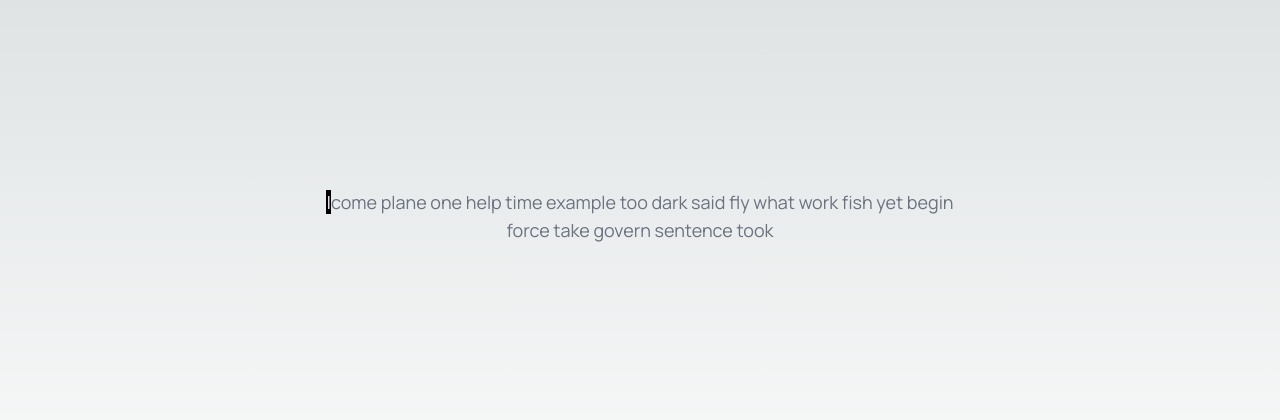
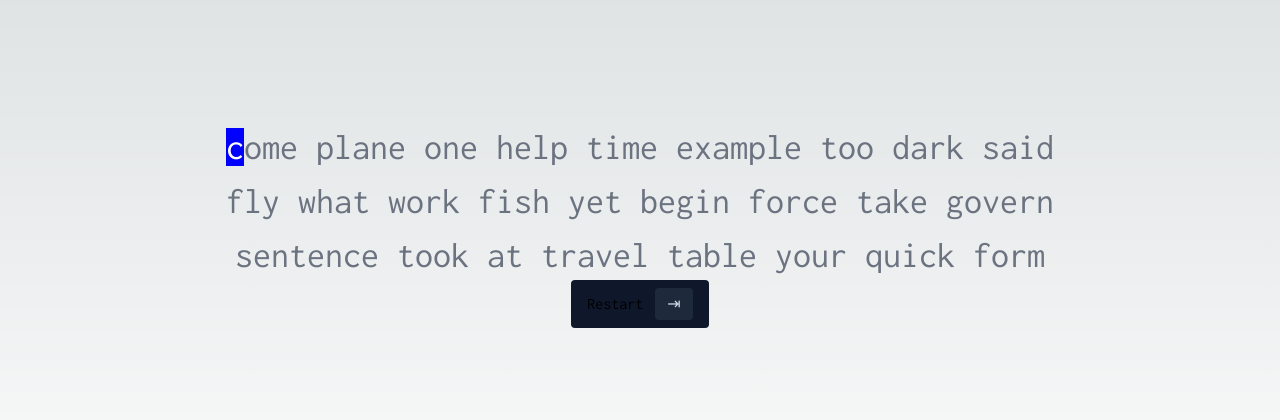
Before and after one commit to NoahLloyd/typing, a Next.js app: page / in a window 1280 px wide. Shown: the part 184-604 px from the top of the page. Built offline with nearby package versions, Linux system fonts and the light colour scheme.

Commit message:
works and looks a lot better and added replays

```diff
--- a/src/app/layout.tsx
+++ b/src/app/layout.tsx
@@ -1,8 +1,8 @@
 import type { Metadata } from "next";
-import { Manrope } from "next/font/google";
+import { Inconsolata } from "next/font/google";
 import "./globals.css";
 
-const manrope = Manrope({ subsets: ["latin"] });
+const inconsolata = Inconsolata({ subsets: ["latin"] });
 
 export const metadata: Metadata = {
   title: "Typing",
@@ -16,7 +16,7 @@ export default function RootLayout({
 }>) {
   return (
     <html lang="en">
-      <body className={manrope.className}>{children}</body>
+      <body className={inconsolata.className}>{children}</body>
     </html>
   );
 }
--- a/src/app/typingtest/Results.tsx
+++ b/src/app/typingtest/Results.tsx
@@ -4,14 +4,40 @@ import React from "react";
 interface ResultsProps {
   speed: number;
   accuracy: number;
+  onReplay: () => void; // Add this line
 }
 
-const Results: React.FC<ResultsProps> = ({ speed, accuracy }) => {
+const Results: React.FC<ResultsProps> = ({ speed, accuracy, onReplay }) => {
+  React.useEffect(() => {
+    const handleKeyPress = (event: KeyboardEvent) => {
+      if (event.key === "r" || event.key === "R") {
+        onReplay();
+      }
+    };
+
+    window.addEventListener("keypress", handleKeyPress);
+
+    // Cleanup the event listener when the component unmounts
+    return () => {
+      window.removeEventListener("keypress", handleKeyPress);
+    };
+  }, [onReplay]); // Ensure the effect runs again if onReplay changes
+
   return (
     <div className="flex flex-col items-center justify-center">
       <h1 className="text-3xl font-bold mb-4">Results</h1>
       <p className="text-xl">Words per minute: {speed}</p>
       <p className="text-xl">Accuracy: {accuracy}%</p>
+      <div className="flex items-center justify-center bg-slate-900 py-2 px-4 my-4 rounded">
+        <button onClick={onReplay} className="mr-3 ">
+          Replay
+        </button>
+        <div className=" bg-slate-800 font-light rounded py-1 px-3">
+          <button onClick={onReplay} className="text-slate-300">
+            R
+          </button>
+        </div>
+      </div>
     </div>
   );
 };
--- a/src/app/typingtest/TestContainer.tsx
+++ b/src/app/typingtest/TestContainer.tsx
@@ -5,16 +5,14 @@ import TextDisplay from "./TextDisplay";
 import Results from "./Results";
 import { calculateTypingSpeed, calculateAccuracy } from "./typingStats";
 import { generateText } from "./textGenerator";
+import { reconstructUserInput } from "./keystrokeUtils";
 
 const TestContainer: React.FC = () => {
   const [keystrokes, setKeystrokes] = useState<
     Array<{ key: string; timestamp: Date }>
   >([]);
-  const [testStarted, setTestStarted] = useState<boolean>(false);
   const [testEnded, setTestEnded] = useState<boolean>(false);
   const [textToType, setTextToType] = useState<string>("");
-  const [startTime, setStartTime] = useState<Date | null>(null);
-  const [endTime, setEndTime] = useState<Date | null>(null);
 
   useEffect(() => {
     const fetchText = async () => {
@@ -27,12 +25,8 @@ const TestContainer: React.FC = () => {
 
   useEffect(() => {
     const handleKeyDown = (event: KeyboardEvent) => {
-      if (!testStarted) {
-        setTestStarted(true);
-        setStartTime(new Date());
-      }
+      // Removed testStarted check
 
-      const key = event.key;
       const isSpecialCombination = event.metaKey || event.altKey;
       const keyValue = isSpecialCombination
         ? `${event.key}+${event.metaKey ? "Command" : ""}${
@@ -40,15 +34,23 @@ const TestContainer: React.FC = () => {
           }`
         : event.key;
 
+      if (keyValue === "Tab") {
+        restartTest();
+      } else {
+        if (testEnded) return;
+
         setKeystrokes((prevKeystrokes) => [
           ...prevKeystrokes,
           { key: keyValue, timestamp: new Date() },
         ]);
 
-      if (event.key === "Enter" && !testEnded) {
-        // Assuming Enter is used to signal the end of the test
+        const { userInput, isIncorrect } = reconstructUserInput(
+          textToType,
+          keystrokes
+        );
+        if (userInput.length === textToType.length - 1 && !isIncorrect) {
           setTestEnded(true);
-        setEndTime(new Date());
+        }
       }
     };
 
@@ -57,17 +59,100 @@ const TestContainer: React.FC = () => {
     return () => {
       window.removeEventListener("keydown", handleKeyDown);
     };
-  }, [testStarted, testEnded]);
+  }, [testEnded, textToType, keystrokes]); // Removed testStarted from the dependency array
+
+  // Calculate the test duration based on the first and last keystroke timestamps
+  const testDuration =
+    keystrokes.length >= 2
+      ? keystrokes[keystrokes.length - 1].timestamp.getTime() -
+        keystrokes[0].timestamp.getTime()
+      : 0;
+
+  // Function to reset the test
+  const restartTest = () => {
+    setKeystrokes([]);
+    setTestEnded(false);
+    setTextToType("");
+    // Fetch new text to type
+    const fetchText = () => {
+      const text = generateText();
+      setTextToType(text);
+    };
+    fetchText();
+  };
+
+  const replayTest = () => {
+    setTestEnded(false);
+    setTextToType(textToType); // Ensure the text is set for replay
+
+    let replayIndex = 0;
+    const replayKeystrokes = () => {
+      if (replayIndex < keystrokes.length) {
+        const currentKeystroke = keystrokes[replayIndex];
+        const nextKeystroke = keystrokes[replayIndex + 1];
+        const delay = nextKeystroke
+          ? nextKeystroke.timestamp.getTime() -
+            currentKeystroke.timestamp.getTime()
+          : 1000; // Arbitrary delay after the last keystroke
+
+        setKeystrokes((prevKeystrokes) => [
+          ...prevKeystrokes,
+          currentKeystroke,
+        ]);
+
+        replayIndex++;
+        setTimeout(replayKeystrokes, delay);
+      } else {
+        setTestEnded(true);
+      }
+    };
+
+    setKeystrokes([]); // Clear current keystrokes
+    setTimeout(replayKeystrokes, 300); // Start replay after 300 milliseconds
+  };
 
   return (
     <div className="flex flex-col items-center justify-center h-screen">
       {!testEnded ? (
+        <>
           <TextDisplay textToType={textToType} keystrokes={keystrokes} />
+          <div className="flex items-center justify-center bg-slate-900 py-2 px-4 rounded">
+            <button tabIndex={-1} onClick={restartTest} className="mr-3 ">
+              Restart
+            </button>
+            <div className=" bg-slate-800 font-light rounded py-1 px-3">
+              <button
+                tabIndex={-1}
+                onClick={restartTest}
+                className="text-slate-300"
+              >
+                ⇥
+              </button>
+            </div>
+          </div>
+        </>
       ) : (
+        <>
           <Results
-          speed={calculateTypingSpeed(keystrokes, startTime, endTime)}
+            speed={calculateTypingSpeed(keystrokes, testDuration)}
             accuracy={calculateAccuracy(keystrokes, textToType)}
+            onReplay={replayTest} // Pass the replay function here
           />
+          <div className="flex items-center justify-center bg-slate-900 py-2 px-4 rounded">
+            <button onClick={restartTest} className="mr-3" tabIndex={-1}>
+              Restart
+            </button>
+            <div className=" bg-slate-800 font-light rounded py-1 px-3">
+              <button
+                onClick={restartTest}
+                tabIndex={-1}
+                className="text-slate-300"
+              >
+                ⇥
+              </button>
+            </div>
+          </div>
+        </>
       )}
     </div>
   );
--- a/src/app/typingtest/TextDisplay.tsx
+++ b/src/app/typingtest/TextDisplay.tsx
@@ -1,4 +1,5 @@
-import React from "react";
+import React, { useEffect, useRef } from "react";
+import { reconstructUserInput } from "./keystrokeUtils";
 
 interface TextDisplayProps {
   textToType: string;
@@ -9,69 +10,62 @@ const TextDisplay: React.FC<TextDisplayProps> = ({
   textToType,
   keystrokes,
 }) => {
-  let userInput = "";
-  let correctInput = "";
-  let incorrectInput = "";
-  let isIncorrect = false;
+  const displayRef = useRef<HTMLDivElement>(null);
+  const nextCharRef = useRef<HTMLSpanElement>(null); // Reference for the next character span
+  const { userInput, correctInput, incorrectInput } = reconstructUserInput(
+    textToType,
+    keystrokes
+  );
 
-  // Reconstruct the user input from keystrokes
-  for (const { key } of keystrokes) {
-    if (key === "Backspace") {
-      userInput = userInput.slice(0, -1);
-      if (isIncorrect) {
-        incorrectInput = incorrectInput.slice(0, -1);
-        if (incorrectInput.length === 0) {
-          isIncorrect = false;
-        }
-      } else {
-        correctInput = correctInput.slice(0, -1);
-      }
-    } else if (key === "Backspace+Option") {
-      // Remove the last word
-      const lastSpaceIndex = userInput.lastIndexOf(" ");
-      userInput = lastSpaceIndex >= 0 ? userInput.slice(0, lastSpaceIndex) : "";
-      correctInput = userInput; // Reset correctInput as we cannot determine correctness here
-      incorrectInput = "";
-      isIncorrect = false;
-    } else if (key === "Backspace+Command") {
-      // Remove everything to the start of the line
-      userInput = "";
-      correctInput = "";
-      incorrectInput = "";
-      isIncorrect = false;
-    } else if (
-      !key.startsWith("Control") &&
-      !key.startsWith("Meta") &&
-      !key.startsWith("Alt") &&
-      !key.startsWith("Shift")
-    ) {
-      userInput += key;
-      if (userInput.length <= textToType.length) {
-        if (
-          userInput[userInput.length - 1] === textToType[userInput.length - 1]
-        ) {
-          if (!isIncorrect) {
-            correctInput += key;
-          } else {
-            incorrectInput += key;
-          }
-        } else {
-          incorrectInput += key;
-          isIncorrect = true;
-        }
+  useEffect(() => {
+    if (displayRef.current && nextCharRef.current) {
+      const lineHeight = parseInt(
+        getComputedStyle(displayRef.current).lineHeight,
+        10
+      );
+      const nextCharRect = nextCharRef.current.getBoundingClientRect();
+      const displayRect = displayRef.current.getBoundingClientRect();
+      // Calculate the top offset of the next character span relative to the displayRef
+      const nextCharOffsetTop = nextCharRef.current.offsetTop;
+      // Calculate the fixed offset to keep the middle line in view
+      const fixedOffset = lineHeight * 1.3; // Adjust this multiplier to control the vertical position
+
+      // Adjust scrollTop of the displayRef to bring the next character span into view
+      if (nextCharRect.bottom + fixedOffset > displayRect.bottom) {
+        displayRef.current.scrollTop +=
+          nextCharRect.bottom - displayRect.bottom + fixedOffset;
+      } else if (nextCharRect.top - fixedOffset < displayRect.top) {
+        displayRef.current.scrollTop -=
+          displayRect.top - nextCharRect.top + fixedOffset;
       }
     }
-  }
-
-  const remainingText = textToType.substring(userInput.length);
+  }, [userInput]); // Only re-run the effect if userInput changes
+  // Determine the next character to be typed
+  const nextCharIndex = correctInput.length + incorrectInput.length;
+  const nextChar = textToType[nextCharIndex] || " ";
 
   return (
-    <div className="text-center p-4 max-w-2xl mx-auto overflow-auto">
-      <p className="text-lg whitespace-pre-wrap">
+    <div
+      ref={displayRef}
+      className="text-center p-4 max-w-4xl mx-auto overflow-auto"
+      style={{ maxHeight: "11rem", fontSize: "2.25rem" }} // Adjusted for three lines of text
+    >
+      <p className="whitespace-pre-wrap">
         <span className="text-white">{correctInput}</span>
-        <span className="text-red-500 underline">{incorrectInput}</span>
-        <span className="text-white bg-black">|</span>
-        <span className="text-gray-500">{remainingText}</span>
+        <span className="text-red-500 underline">
+          {incorrectInput.length > 0
+            ? textToType.substring(correctInput.length, nextCharIndex)
+            : ""}
+        </span>
+        <span
+          ref={nextCharRef}
+          style={{ backgroundColor: "blue", color: "white" }}
+        >
+          {nextChar}
+        </span>
+        <span className="text-gray-500">
+          {textToType.substring(nextCharIndex + 1)}
+        </span>
       </p>
     </div>
   );
--- /dev/null
+++ b/src/app/typingtest/keystrokeUtils.ts
@@ -0,0 +1,68 @@
+export function reconstructUserInput(
+  textToType: string,
+  keystrokes: Array<{ key: string; timestamp: Date }>
+) {
+  let userInput = "";
+  let correctInput = "";
+  let incorrectInput = "";
+  let isIncorrect = false;
+
+  // Reconstruct the user input from keystrokes
+  for (const { key } of keystrokes) {
+    if (key === "Backspace") {
+      userInput = userInput.slice(0, -1);
+      if (isIncorrect) {
+        incorrectInput = incorrectInput.slice(0, -1);
+        if (incorrectInput.length === 0) {
+          isIncorrect = false;
+        }
+      } else {
+        correctInput = correctInput.slice(0, -1);
+      }
+    } else if (key === "Backspace+Option") {
+      // Remove the last word, but leave the preceding space if it exists
+      const lastCharIsSpace = userInput.endsWith(" ");
+      let lastSpaceIndex = userInput.lastIndexOf(" ");
+
+      // If the last character is a space, find the space before it
+      if (lastCharIsSpace && lastSpaceIndex > 0) {
+        lastSpaceIndex = userInput.lastIndexOf(" ", lastSpaceIndex - 1);
+      }
+
+      userInput =
+        lastSpaceIndex >= 0 ? userInput.slice(0, lastSpaceIndex + 1) : "";
+      correctInput = userInput; // Reset correctInput as we cannot determine correctness here
+      incorrectInput = "";
+      isIncorrect = false;
+    } else if (key === "Backspace+Command") {
+      // Remove everything to the start of the line
+      userInput = "";
+      correctInput = "";
+      incorrectInput = "";
+      isIncorrect = false;
+    } else if (
+      !key.startsWith("Control") &&
+      !key.startsWith("Meta") &&
+      !key.startsWith("Alt") &&
+      !key.startsWith("Shift")
+    ) {
+      userInput += key;
+      if (userInput.length <= textToType.length) {
+        if (
+          userInput[userInput.length - 1] === textToType[userInput.length - 1]
+        ) {
+          if (!isIncorrect) {
+            correctInput += key;
+          } else {
+            incorrectInput += key;
+          }
+        } else {
+          incorrectInput += key;
+          isIncorrect = true;
+        }
+      }
+    }
+  }
+
+  return { userInput, correctInput, incorrectInput, isIncorrect };
+}
--- a/src/app/typingtest/textGenerator.ts
+++ b/src/app/typingtest/textGenerator.ts
@@ -517,7 +517,7 @@ const generateWeightedWord = (words: string[]): string => {
   return selectedGroup[randomIndex];
 };
 
-export const generateText = (length: number = 20): string => {
+export const generateText = (length: number = 50): string => {
   let text = "";
   for (let i = 0; i < length; i++) {
     text += generateWeightedWord(words) + " ";
--- a/src/app/typingtest/typingStats.ts
+++ b/src/app/typingtest/typingStats.ts
@@ -1,9 +1,8 @@
 export function calculateTypingSpeed(
   keystrokes: Array<{ key: string; timestamp: Date }>,
-  startTime: Date | null,
-  endTime: Date | null
+  testDuration: number
 ): number {
-  if (!startTime || !endTime || keystrokes.length === 0) return 0;
+  if (keystrokes.length === 0 || testDuration === 0) return 0;
 
   // Filter out non-character keys and reconstruct the user input
   const userInput = keystrokes
@@ -18,7 +17,7 @@ export function calculateTypingSpeed(
     .join("");
 
   const wordsTyped = userInput.split(" ").filter(Boolean).length;
-  const timeElapsed = (endTime.getTime() - startTime.getTime()) / 60000; // convert to minutes
+  const timeElapsed = testDuration / 60000; // convert to minutes
   return Math.round(wordsTyped / timeElapsed);
 }
 
```
Lines whose indentation alone changed are shown as unchanged.
